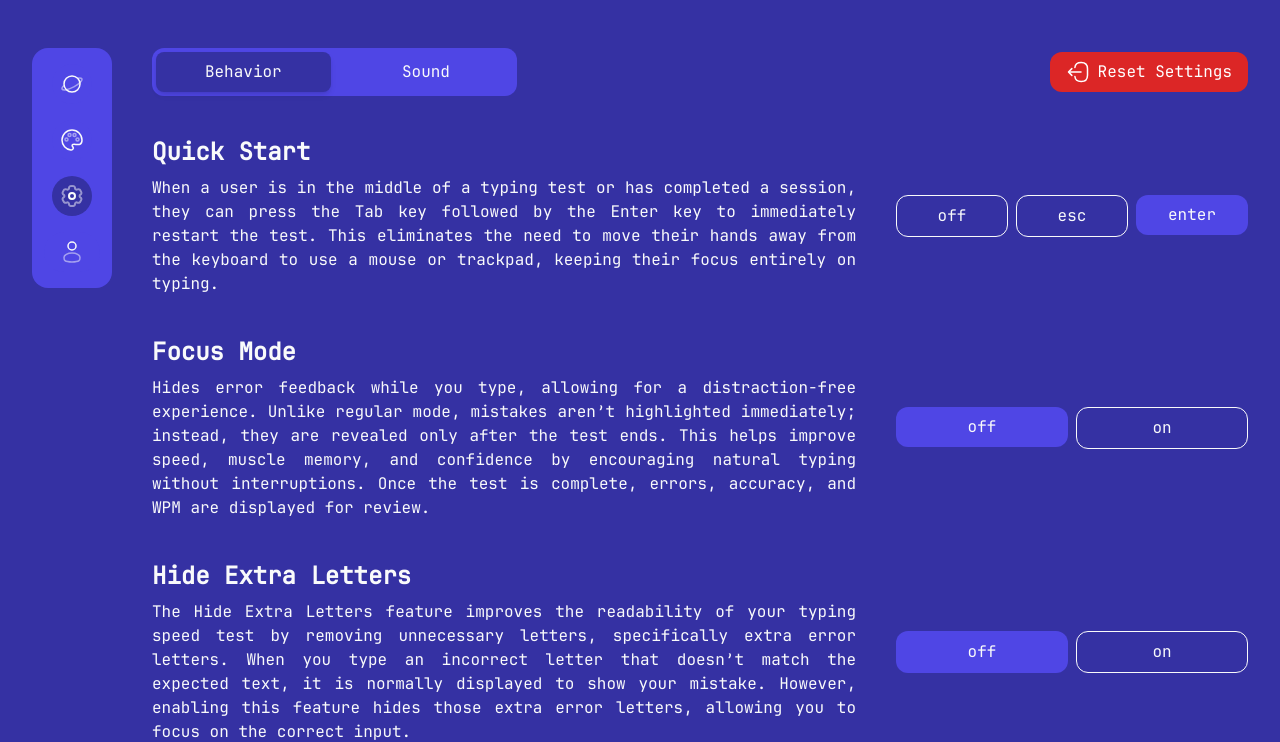
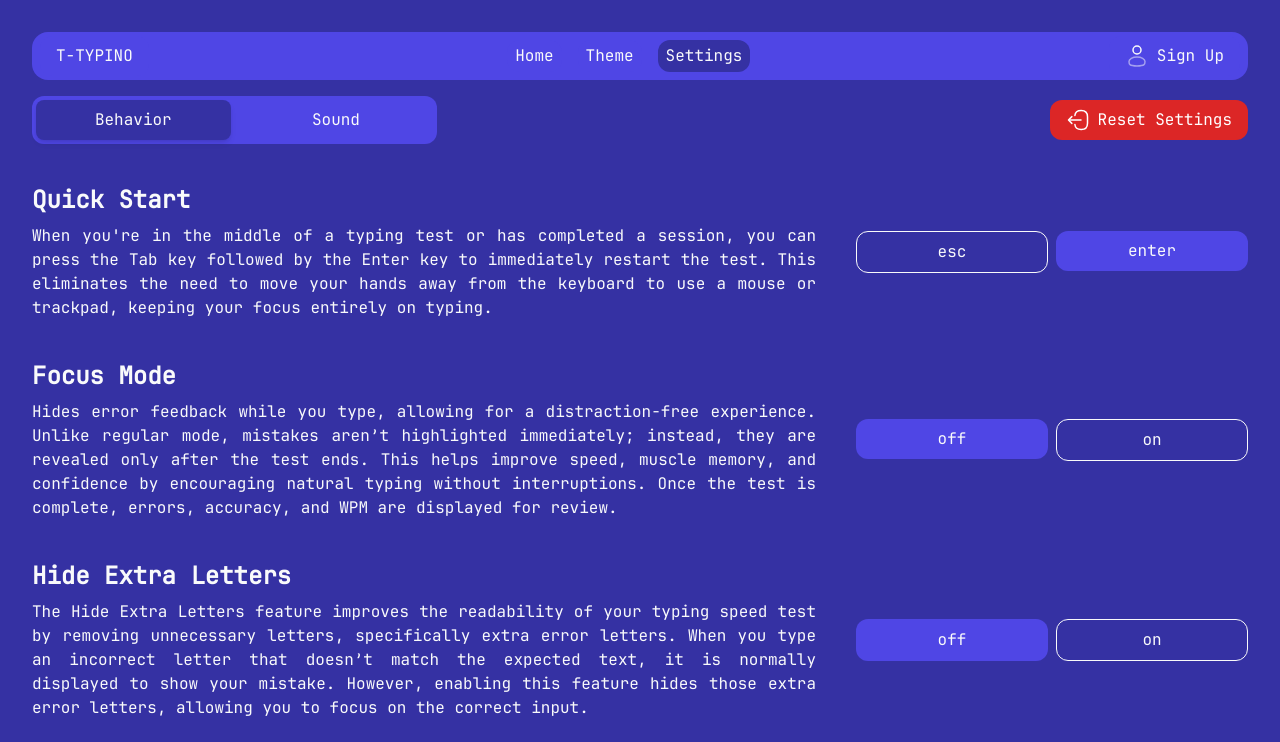
Before and after one commit to MohammadMosavat/donkeyTyping, a Next.js app in the folder client/: page /settings in a window 1280 px wide. Shown: the top 742 px of the page. Built offline with nearby package versions, Linux system fonts and the light colour scheme.

Commit message:
update the header , settings , typing

```diff
--- a/client/src/app/layout.tsx
+++ b/client/src/app/layout.tsx
@@ -30,7 +30,7 @@ export default function RootLayout({
   return (
     <html lang="en">
       <body
-        className={`bg-fourth px-4 md:p-8 md:h-screen my-auto grid md:grid-cols-[auto_1fr] grid-cols-1 gap-10 antialiased`}
+        className={`bg-fourth px-4 md:p-8 antialiased`}
       >
         <ReduxProvider>
           <Header />
--- a/client/src/app/settings/(main)/page.tsx
+++ b/client/src/app/settings/(main)/page.tsx
@@ -10,6 +10,8 @@ import { toggleHideCapsLock } from "@/features/hideCapsLock/hideCapsLock";
 import { toggleQuickStart } from "@/features/quickStart/quickStartSlice";
 import { toggleSound } from "@/features/sound/sound";
 import { togglehideExtraElements } from "@/features/hideExtraElements/hideExtraElements";
+import { motion } from "framer-motion";
+
 const tabs = [
   { name: "Behavior", content: <Behavior /> },
   { name: "Sound", content: <Sound /> },
@@ -79,9 +81,18 @@ const SettingsPage = () => {
         </Button>
       </section>
       {/* Content */}
-      <div className="w-full flex flex-col gap-10 text-primary font-JetBrainsMono">
+      <motion.div
+        key={activeTab}
+        initial={{ opacity: 0, y: 20 }}
+        animate={{ opacity: 1, y: 0 }}
+        transition={{
+          duration: 0.3,
+          ease: "easeOut",
+        }}
+        className="w-full flex flex-col gap-10 text-primary font-JetBrainsMono"
+      >
         {tabs.find((t) => t.name === activeTab)?.content}
-      </div>
+      </motion.div>
     </div>
   );
 };
--- a/client/src/app/settings/layout.tsx
+++ b/client/src/app/settings/layout.tsx
@@ -1,5 +1,5 @@
 const SettingsLayout = ({ children }: { children: React.ReactNode }) => {
-  return <ul className="flex flex-col gap-10 w-full">{children}</ul>;
+  return <ul className="flex flex-col mb-20 gap-10 w-full">{children}</ul>;
 };
 
 export default SettingsLayout;
--- a/client/src/components/FooterItems/index.tsx
+++ b/client/src/components/FooterItems/index.tsx
@@ -8,7 +8,7 @@ const FooterItems = ({
   iconSrc: string;
 }) => {
   return (
-    <Button tabIndex={-1} variant={undefined} className="[&_*]:stroke-primary hover:!bg-thrid" size="md" icon={iconSrc} iconPosition="left">
+    <Button tabIndex={-1} variant={undefined} className="[&_*]:stroke-primary bg-thrid" size="md" icon={iconSrc} iconPosition="left">
       <p className="text-primary">{value}</p>
     </Button>
   );
--- a/client/src/components/Header/index.tsx
+++ b/client/src/components/Header/index.tsx
@@ -38,9 +38,9 @@ const Header = () => {
             y: 0,
           }}
           transition={{ duration: 0.2 }}
-          className={`z-50 md:w-20 bg-thrid w-full flex fixed md:static top-0 md:mt-4 left-0 ${
+          className={`z-50 bg-thrid w-full flex fixed md:static top-0 left-0 ${
             isOpen ? "h-screen !items-start !flex-col" : "h-fit self-start"
-          }  md:flex-col gap-4 items-center p-2 md:p-4 md:rounded-2xl transition-all duration-300`}
+          } gap-4 items-center p-1 px-2  justify-between md:rounded-2xl transition-all duration-300`}
         >
           <section className="flex md:hidden  items-center max-md:gap-4 justify-between w-full">
             <button className="left-4 top-4 z-20" onClick={toggleMenu}>
@@ -59,70 +59,56 @@ const Header = () => {
               </Link>
             )}
           </section>
+
+          <NavLinks
+            onClick={() => close()}
+            className={`group !w-fit ${isOpen && "!rounded-xl"}`}
+            link="/"
+            value={"T-TYPINO"}
+          />
           <ul
-            className={`md:flex md:flex-col justify-start md:flex-grow gap-4 w-full ${
+            className={`md:flex justify-start gap-4 ${
               isOpen ? "flex flex-col !items-start" : "hidden items-center"
             }`}
           >
             <li className="w-full  md:w-auto">
               <NavLinks
                 onClick={() => close()}
-                tooltip="Home"
-                className={`group !p-2 w-full md:w-auto ${
-                  isOpen ? "!rounded-xl" : "!rounded-full"
-                } p-2 hover:bg-fourth ${
+                className={`group !p-1 !px-2 w-full md:w-auto ${isOpen &&
+                  "!rounded-xl"} hover:bg-fourth ${
                   pathname === "/" ? "!bg-fourth [&_*]:stroke-2" : ""
                 }`}
-                iconSrc="/svgs/planet.svg"
                 link="/"
-                value={
-                  isOpen && !window.matchMedia("(min-width: 768px)").matches
-                    ? "Home"
-                    : undefined
-                }
+                value={"Home"}
               />
             </li>
             <li className="w-full md:w-auto">
               <NavLinks
                 onClick={() => close()}
-                tooltip="Theme"
-                className={`group !p-2 w-full md:w-auto ${
-                  isOpen ? "!rounded-xl" : "!rounded-full"
-                } p-2 hover:bg-fourth ${
+                className={`group !p-1 !px-2 w-full md:w-auto ${isOpen &&
+                  "!rounded-xl"} hover:bg-fourth ${
                   pathname === "/theme" ? "!bg-fourth [&_*]:stroke-2" : ""
                 }`}
-                iconSrc="/svgs/theme.svg"
                 link="/theme"
-                value={
-                  isOpen && !window.matchMedia("(min-width: 768px)").matches
-                    ? "Theme"
-                    : undefined
-                }
+                value={"Theme"}
               />
             </li>
             <li className="w-full md:w-auto">
               <NavLinks
-                tooltip="Setting"
                 onClick={() => close()}
-                className={`group  !p-2 w-full md:w-auto ${
-                  isOpen ? "!rounded-xl" : "!rounded-full"
-                } p-2 hover:bg-fourth ${
+                className={`group !p-1 !px-2 w-full md:w-auto ${isOpen &&
+                  "!rounded-xl"} hover:bg-fourth ${
                   pathname === "/settings" ? "!bg-fourth [&_*]:stroke-2" : ""
                 }`}
-                iconSrc="/svgs/settings.svg"
                 link="/settings"
-                value={
-                  isOpen && !window.matchMedia("(min-width: 768px)").matches
-                    ? "Settings"
-                    : undefined
-                }
+                value={"Settings"}
               />
             </li>
           </ul>
 
           {username ? (
             <Link
-              className={`capitalize max-md:hidden bg-secondary transition-all duration-200 ease-in-out text-fourth rounded-full w-10 h-10 flex items-center justify-center hover:shadow-lg hover:scale-110 font-JetBrainsMono  ${
+              className={`capitalize max-md:hidden bg-secondary transition-all duration-200 ease-in-out text-fourth rounded-xl w-8 h-8 flex items-center justify-center hover:shadow-lg hover:scale-110 font-JetBrainsMono  ${
                 pathname === `/${username}/sort`
                   ? "!bg-fourth text-primary [&_*]:stroke-2"
                   : ""
@@ -134,10 +120,8 @@ const Header = () => {
           ) : (
             <NavLinks
               onClick={() => close()}
-              data-tooltip="Sign up"
-              className={`group tooltip w-full md:w-auto ${
-                isOpen ? "!rounded-xl" : "!rounded-full"
-              } p-2 [&>button>p]:hidden hover:bg-fourth ${
+              className={`group tooltip w-full md:w-auto ${isOpen &&
+                "!rounded-xl"} p-2 [&>button>p]:hidden hover:bg-fourth ${
                 pathname === "/register/signup" ||
                 pathname === "/register/login"
                   ? "!bg-fourth [&_*]:stroke-2"
@@ -145,11 +129,7 @@ const Header = () => {
               }`}
               iconSrc="/svgs/user.svg"
               link="/register/signup"
-              value={
-                isOpen && !window.matchMedia("(min-width: 768px)").matches
-                  ? "Sign up"
-                  : undefined
-              }
+              value={"Sign up"}
             />
           )}
         </motion.header>
--- a/client/src/components/NavLinks/index.tsx
+++ b/client/src/components/NavLinks/index.tsx
@@ -5,7 +5,7 @@ import Button from "../MainButton";
 interface NavLinksProps extends React.AnchorHTMLAttributes<HTMLAnchorElement> {
   link: string;
   value?: string;
-  iconSrc: string;
+  iconSrc?: string;
   className?: string;
   tooltip?: string;
 }
@@ -28,7 +28,7 @@ const NavLinks: React.FC<NavLinksProps> = ({
         iconPosition="left"
         className={`${className} ${tooltip && 'tooltip'} !justify-start rounded-full`}
       >
-        <p className="inline-block capitalize md:hidden">{value}</p>
+        <p className="inline-block capitalize">{value}</p>
       </Button>
     </Link>
   );
--- a/client/src/components/Settings/Behavior/index.tsx
+++ b/client/src/components/Settings/Behavior/index.tsx
@@ -25,7 +25,7 @@ const Behavior = () => {
   console.log(localQuickStart);
 
   const QuickStartOptions = [
-    { value: "off", state: "off" },
+    // { value: "off", state: "off" },
     { value: "esc", state: "esc" },
     { value: "enter", state: "default" },
   ];
@@ -57,14 +57,14 @@ const Behavior = () => {
         <section className="flex flex-col w-2/3 gap-2">
           <p className="text-2xl font-bold">Quick Start</p>
           <p className="text-justify">
-            When a user is in the middle of a typing test or has completed a
-            session, they can press the Tab key followed by the Enter key to
-            immediately restart the test. This eliminates the need to move their
+            When you're in the middle of a typing test or has completed a
+            session, you can press the Tab key followed by the Enter key to
+            immediately restart the test. This eliminates the need to move your
             hands away from the keyboard to use a mouse or trackpad, keeping
-            their focus entirely on typing.
+            your focus entirely on typing.
           </p>
         </section>
-        <ul className="grid grid-cols-3 gap-2 w-1/3">
+        <ul className="grid grid-cols-2 gap-2 w-1/3">
           {QuickStartOptions.map((option) => {
             return (
               <div key={option.value} className="w-full">
--- a/client/src/components/Settings/Sound/index.tsx
+++ b/client/src/components/Settings/Sound/index.tsx
@@ -48,15 +48,14 @@ const Sound = () => {
   };
 
   return (
-    <li className="flex items-center justify-between w-full gap-10">
-      <section className="flex flex-col w-2/3 gap-2">
+    <li className="flex flex-col w-full gap-10">
+      <section className="flex flex-col  gap-2">
         <p className="text-2xl font-bold">Sound</p>
         <p className="text-justify">
-          Each time the user presses a key, a short
-          sound effect plays.
+          Each time you presses a key, a short sound effect plays.
         </p>
       </section>
-      <ul className="grid grid-cols-3 gap-2 w-1/3">
+      <ul className="grid grid-cols-6 gap-2 ">
         {soundOptions.map((option) => (
           <Button
             key={option.state}
--- a/client/src/components/Typing/index.tsx
+++ b/client/src/components/Typing/index.tsx
@@ -327,9 +327,7 @@ function TypingGame({
 
   return (
     <div
-      className={`flex flex-col ${
-        isTyping == "off" ? "w-11/12" : "w-9/12"
-      } items-center mx-auto `}
+      className={`flex flex-col w-9/12 items-center mx-auto `}
     >
       <main className="relative w-full mx-auto">
         <motion.label
```
Also changed, not shown: client/src/app/page.tsx (+0 -11 lines).
